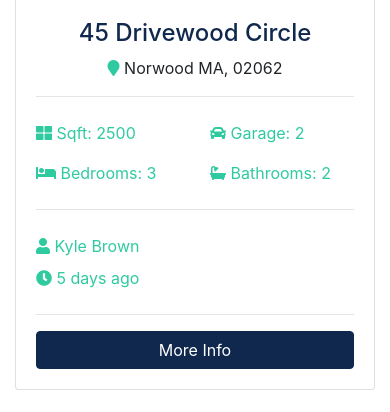
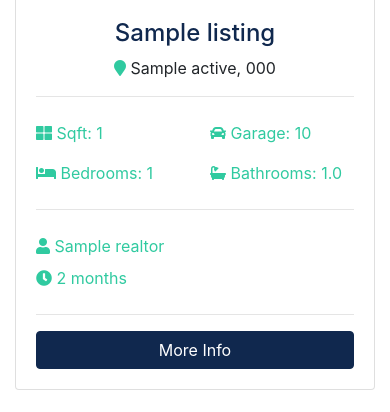
Before and after one commit to spencersd/django, a Django app: page / in a window 390 px wide. Shown: the part 1194-1606 px from the top of the page. Run offline with Django 3.2, Linux system fonts and the light colour scheme; tables that the repository leaves empty hold one stand-in row (values such as "Sample post"); grey boxes marked "Sample" are stand-in pictures; some libraries are stand-ins or nearby versions.

Commit message:
updated views to get data from the data base and filter by database fields, updated templates to render the data

```diff
--- a/pages/views.py
+++ b/pages/views.py
@@ -2,10 +2,27 @@ from django.shortcuts import render
 from django.http import HttpResponse
 # Create your views here.
 
+from listings.models import Listing
+from realtors.models import Realtor
+
 
 def index(request):
-    return render(request, 'pages/index.html')
+    listings = Listing.objects.order_by(
+        '-list_date').filter(is_published=True)[:3]
+    context = {
+        'listings': listings
+    }
+    return render(request, 'pages/index.html', context)
 
 
 def about(request):
-    return render(request, 'pages/about.html')
+    # Get all realtors
+    realtors = Realtor.objects.order_by('-hire_date')
+    # Get MVP
+    mvp_realtors = Realtor.objects.all().filter(is_mvp=True)
+
+    context = {
+        'realtors': realtors,
+        'mvp_realtors': mvp_realtors
+    }
+    return render(request, 'pages/about.html', context)
--- a/templates/pages/index.html
+++ b/templates/pages/index.html
@@ -1,4 +1,7 @@
-{% extends 'base.html' %} {% block content %}
+{% extends 'base.html' %}
+{% load humanize %}
+{% block content %}
+
 <!-- Showcase -->
 <section id="showcase">
     <div class="container text-center">
@@ -130,135 +133,58 @@
     <div class="container">
         <h3 class="text-center mb-3">Latest Listings</h3>
         <div class="row">
+            {% if listings %}
+            {% for listing in listings %}
             <!-- Listing 1 -->
             <div class="col-md-6 col-lg-4 mb-4">
                 <div class="card listing-preview">
-                    <img class="card-img-top" src="assets/img/homes/home-1.jpg" alt="">
+                    <img class="card-img-top" src="{{listing.photo_main.url}}" alt="">
                     <div class="card-img-overlay">
                         <h2>
-                            <span class="badge badge-secondary text-white">$490,000</span>
+                            <span class="badge badge-secondary text-white">{{listing.price | intcomma}}</span>
                         </h2>
                     </div>
                     <div class="card-body">
                         <div class="listing-heading text-center">
-                            <h4 class="text-primary">45 Drivewood Circle</h4>
+                            <h4 class="text-primary">{{listing.title}}</h4>
                             <p>
-                                <i class="fas fa-map-marker text-secondary"></i> Norwood MA, 02062</p>
+                                <i class="fas fa-map-marker text-secondary"></i> {{listing.city}} {{listing.state}},
+                                {{listing.zipcode}}</p>
                         </div>
                         <hr>
                         <div class="row py-2 text-secondary">
                             <div class="col-6">
-                                <i class="fas fa-th-large"></i> Sqft: 2500</div>
+                                <i class="fas fa-th-large"></i> Sqft: {{listing.sqft}}</div>
                             <div class="col-6">
-                                <i class="fas fa-car"></i> Garage: 2</div>
+                                <i class="fas fa-car"></i> Garage: {{listing.garage}}</div>
                         </div>
                         <div class="row py-2 text-secondary">
                             <div class="col-6">
-                                <i class="fas fa-bed"></i> Bedrooms: 3</div>
+                                <i class="fas fa-bed"></i> Bedrooms: {{listing.bedrooms}}</div>
                             <div class="col-6">
-                                <i class="fas fa-bath"></i> Bathrooms: 2</div>
+                                <i class="fas fa-bath"></i> Bathrooms: {{listing.bathrooms}}</div>
                         </div>
                         <hr>
                         <div class="row py-2 text-secondary">
                             <div class="col-6">
-                                <i class="fas fa-user"></i> Kyle Brown</div>
+                                <i class="fas fa-user"></i> {{listing.realtor}}</div>
                         </div>
                         <div class="row text-secondary pb-2">
                             <div class="col-6">
-                                <i class="fas fa-clock"></i> 5 days ago</div>
+                                <i class="fas fa-clock"></i> {{listing.list_date | timesince }}</div>
                         </div>
                         <hr>
-                        <a href="listing.html" class="btn btn-primary btn-block">More Info</a>
+                        <a href="{% url 'listing' listing.id %}" class="btn btn-primary btn-block">More Info</a>
                     </div>
                 </div>
             </div>
 
-            <!-- Listing 2 -->
-            <div class="col-md-6 col-lg-4 mb-4">
-                <div class="card listing-preview">
-                    <img class="card-img-top" src="assets/img/homes/home-2.jpg" alt="">
-                    <div class="card-img-overlay">
-                        <h2>
-                            <span class="badge badge-secondary text-white">$550,000</span>
-                        </h2>
-                    </div>
-                    <div class="card-body">
-                        <div class="listing-heading text-center">
-                            <h4 class="text-primary">18 Jefferson Lane</h4>
-                            <p>
-                                <i class="fas fa-map-marker text-secondary"></i> Woburn MA, 01801</p>
-                        </div>
-                        <hr>
-                        <div class="row py-2 text-secondary">
-                            <div class="col-6">
-                                <i class="fas fa-th-large"></i> Sqft: 3200</div>
-                            <div class="col-6">
-                                <i class="fas fa-car"></i> Garage: 1</div>
-                        </div>
-                        <div class="row py-2 text-secondary">
-                            <div class="col-6">
-                                <i class="fas fa-bed"></i> Bedrooms: 4</div>
-                            <div class="col-6">
-                                <i class="fas fa-bath"></i> Bathrooms: 2.5</div>
-                        </div>
-                        <hr>
-                        <div class="row py-2 text-secondary">
-                            <div class="col-6">
-                                <i class="fas fa-user"></i> Mark Hudson</div>
-                        </div>
-                        <div class="row text-secondary pb-2">
-                            <div class="col-6">
-                                <i class="fas fa-clock"></i> 5 days ago</div>
-                        </div>
-                        <hr>
-                        <a href="listing.html" class="btn btn-primary btn-block">More Info</a>
-                    </div>
-                </div>
+            {% endfor %}
+            {% else %}
+            <div class="col-md-12">
+                <p>No Listings Available</p>
             </div>
-
-            <!-- Listing 3 -->
-            <div class="col-md-6 col-lg-4 mb-4">
-                <div class="card listing-preview">
-                    <img class="card-img-top" src="assets/img/homes/home-3.jpg" alt="">
-                    <div class="card-img-overlay">
-                        <h2>
-                            <span class="badge badge-secondary text-white">$580,000</span>
-                        </h2>
-                    </div>
-                    <div class="card-body">
-                        <div class="listing-heading text-center">
-                            <h4 class="text-primary">187 Woodrow Street</h4>
-                            <p>
-                                <i class="fas fa-map-marker text-secondary"></i> Salem MA, 01915</p>
-                        </div>
-                        <hr>
-                        <div class="row py-2 text-secondary">
-                            <div class="col-6">
-                                <i class="fas fa-th-large"></i> Sqft: 3107</div>
-                            <div class="col-6">
-                                <i class="fas fa-car"></i> Garage: 0</div>
-                        </div>
-                        <div class="row py-2 text-secondary">
-                            <div class="col-6">
-                                <i class="fas fa-bed"></i> Bedrooms: 4</div>
-                            <div class="col-6">
-                                <i class="fas fa-bath"></i> Bathrooms: 3</div>
-                        </div>
-                        <hr>
-                        <div class="row py-2 text-secondary">
-                            <div class="col-6">
-                                <i class="fas fa-user"></i> Mark Hudson</div>
-                        </div>
-                        <div class="row text-secondary pb-2">
-                            <div class="col-6">
-                                <i class="fas fa-clock"></i> 5 days ago</div>
-                        </div>
-                        <hr>
-                        <a href="listing.html" class="btn btn-primary btn-block">More Info</a>
-                    </div>
-                </div>
-            </div>
-
+            {% endif %}
         </div>
     </div>
 </section>
```
Also changed, not shown: listings/views.py (+7 -2 lines), templates/listings/listings.html (+21 -12 lines), templates/pages/about.html (+19 -29 lines).
